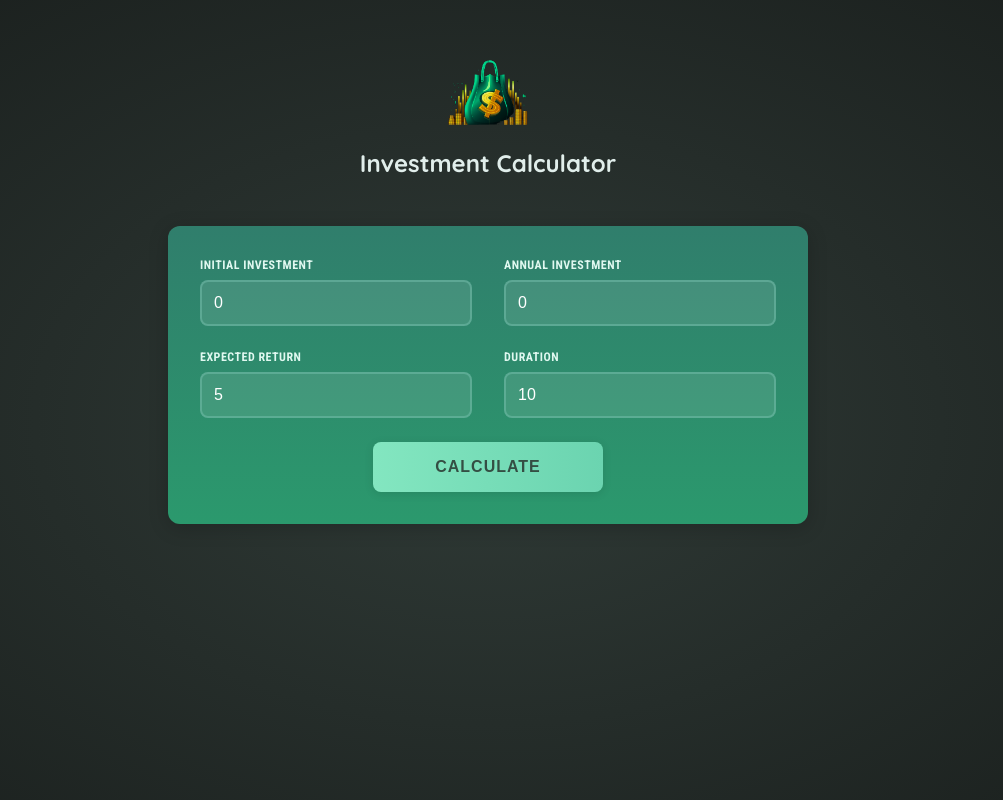
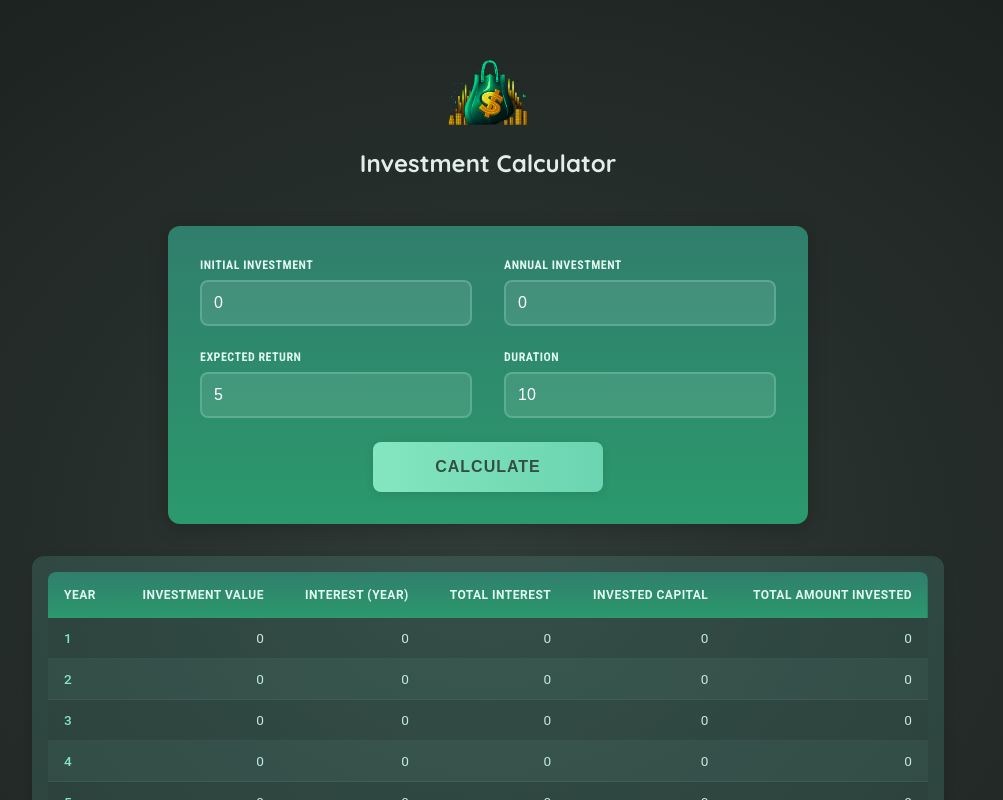
Before and after one commit to AbdullahGoma/Investment-Calculator, an Angular app: page / in a window 1280 px wide. Both pictures are taken after a click on the button "CALCULATE". Shown: the top 800 px of the page, without its empty margins (152-1155 px from the left). Built offline with nearby package versions, Linux system fonts and the light colour scheme.

Commit message:
Adding investment result component, a table in it, show results in it and style it

```diff
--- a/src/app/app.component.html
+++ b/src/app/app.component.html
@@ -1,2 +1,3 @@
 <app-header />
 <app-user-input (calculate)="onCalculateInvestmentResults($event)" />
+<app-investment-results [results]="resultData" />
--- a/src/app/app.component.ts
+++ b/src/app/app.component.ts
@@ -2,16 +2,25 @@ import { Component } from '@angular/core';
 import { HeaderComponent } from './header/header.component';
 import { UserInputComponent } from './user-input/user-input.component';
 import { InvestmentInput } from './investment-input.model';
+import { InvestmentResultsComponent } from "./investment-results/investment-results.component";
 
 @Component({
   selector: 'app-root',
   standalone: true,
-  imports: [HeaderComponent, UserInputComponent],
+  imports: [HeaderComponent, UserInputComponent, InvestmentResultsComponent],
   templateUrl: './app.component.html',
   styleUrl: './app.component.css',
 })
 export class AppComponent {
   title = 'Investment Calculator';
+  resultData?: {
+    year: number;
+    interest: number;
+    valueEndOfYear: number;
+    annualInvestment: number;
+    totalInterest: number;
+    totalAmountInvested: number;
+  }[];
 
   onCalculateInvestmentResults(data: InvestmentInput) {
     const { initialInvestment, annualInvestment, duration, expectedReturn } =
@@ -35,6 +44,6 @@ export class AppComponent {
       });
     }
 
-    console.log(annualData);
+    this.resultData = annualData;
   }
 }
--- /dev/null
+++ b/src/app/investment-results/investment-results.component.css
@@ -0,0 +1,146 @@
+/* Custom scrollbar for the results container */
+.results-container::-webkit-scrollbar {
+  height: 8px;
+  width: 8px;
+}
+
+.results-container::-webkit-scrollbar-track {
+  background: rgba(118, 192, 174, 0.1);
+  border-radius: 4px;
+  margin: 0 1rem;
+}
+
+.results-container::-webkit-scrollbar-thumb {
+  background: rgba(118, 192, 174, 0.4);
+  border-radius: 4px;
+  border: 1px solid rgba(118, 192, 174, 0.2);
+}
+
+.results-container::-webkit-scrollbar-thumb:hover {
+  background: rgba(118, 192, 174, 0.6);
+}
+
+/* For Firefox */
+.results-container {
+  scrollbar-width: thin;
+  scrollbar-color: rgba(118, 192, 174, 0.4) rgba(118, 192, 174, 0.1);
+}
+
+.results-container {
+  width: calc(100% - 1.5rem);
+  max-width: 57rem;
+  max-height: 50rem;
+  margin: 2rem auto;
+  padding: 1rem 1rem 1.5rem 1rem;
+  overflow-x: auto;
+  background: rgba(92, 181, 160, 0.2);
+  border-radius: 12px;
+  box-shadow: 0 4px 12px rgba(0, 0, 0, 0.1);
+}
+
+/* Rest of your existing styles remain unchanged */
+
+/* Table styling */
+.investment-table {
+  width: 100%;
+  border-collapse: separate;
+  border-spacing: 0;
+  font-family: "Roboto", sans-serif;
+}
+
+/* Header styling */
+.investment-table thead {
+  background: linear-gradient(180deg, #307e6c, #2b996d);
+  position: sticky;
+  top: 0;
+}
+
+.investment-table th {
+  padding: 1rem;
+  font-size: 0.75rem;
+  font-weight: 600;
+  text-transform: uppercase;
+  letter-spacing: 0.5px;
+  color: #e0f8f0;
+  text-align: right;
+}
+
+.investment-table th:first-child {
+  text-align: left;
+  border-top-left-radius: 8px;
+}
+
+.investment-table th:last-child {
+  border-top-right-radius: 8px;
+}
+
+/* Body styling */
+.investment-table tbody tr {
+  background: rgba(1, 11, 9, 0.05);
+  transition: background-color 0.2s ease;
+}
+
+.investment-table tbody tr:nth-child(even) {
+  background: rgba(118, 192, 174, 0.05);
+}
+
+.investment-table tbody tr:hover {
+  background: rgba(118, 192, 174, 0.1);
+}
+
+.investment-table td {
+  padding: 0.75rem 1rem;
+  font-size: 0.85rem;
+  color: #c2e9e0;
+  text-align: right;
+  border-bottom: 1px solid rgba(118, 192, 174, 0.1);
+}
+
+.investment-table td:first-child {
+  text-align: left;
+  font-weight: 500;
+  color: #83e6c0;
+}
+
+/* Empty state styling */
+.empty-state {
+  text-align: center;
+  padding: 2rem;
+  max-width: 40rem;
+  margin: 2rem auto;
+  background: rgba(48, 126, 108, 0.1);
+  border-radius: 12px;
+}
+
+.empty-icon {
+  width: 3rem;
+  height: 3rem;
+  margin-bottom: 1rem;
+  color: #83e6c0;
+  opacity: 0.7;
+}
+
+.empty-state p {
+  font-family: "Roboto", sans-serif;
+  color: #c2e9e0;
+  font-size: 0.9rem;
+  margin: 0;
+}
+
+/* Responsive adjustments */
+@media (max-width: 768px) {
+  .results-container {
+    margin: 1rem;
+    padding: 0.5rem;
+  }
+
+  .investment-table th,
+  .investment-table td {
+    padding: 0.5rem;
+    font-size: 0.75rem;
+  }
+
+  .empty-state {
+    width: calc(100% - 1.5rem); /* Consistent side margins */
+  }
+}
--- /dev/null
+++ b/src/app/investment-results/investment-results.component.html
@@ -0,0 +1,38 @@
+@if (results) {
+<div class="results-container">
+  <table class="investment-table">
+    <thead>
+      <tr>
+        <th>Year</th>
+        <th>Investment Value</th>
+        <th>Interest (Year)</th>
+        <th>Total Interest</th>
+        <th>Invested Capital</th>
+        <th>Total Amount Invested</th>
+      </tr>
+    </thead>
+    <tbody>
+      @for (result of results; track result.year) {
+      <tr>
+        <td>{{result.year}}</td>
+        <td>{{result.valueEndOfYear}}</td>
+        <td>{{result.interest}}</td>
+        <td>{{result.totalInterest}}</td>
+        <td>{{result.annualInvestment}}</td>
+        <td>{{result.totalAmountInvested}}</td>
+      </tr>
+      }
+    </tbody>
+  </table>
+</div>
+} @else {
+<div class="empty-state">
+  <svg class="empty-icon" viewBox="0 0 24 24">
+    <path
+      fill="currentColor"
+      d="M12 2C6.48 2 2 6.48 2 12s4.48 10 10 10 10-4.48 10-10S17.52 2 12 2zm1 15h-2v-2h2v2zm0-4h-2V7h2v6z"
+    />
+  </svg>
+  <p>Please enter investment details and press "Calculate"</p>
+</div>
+}
```
Also changed, not shown: src/app/investment-results/investment-results.component.ts (added, +20 -0 lines).
